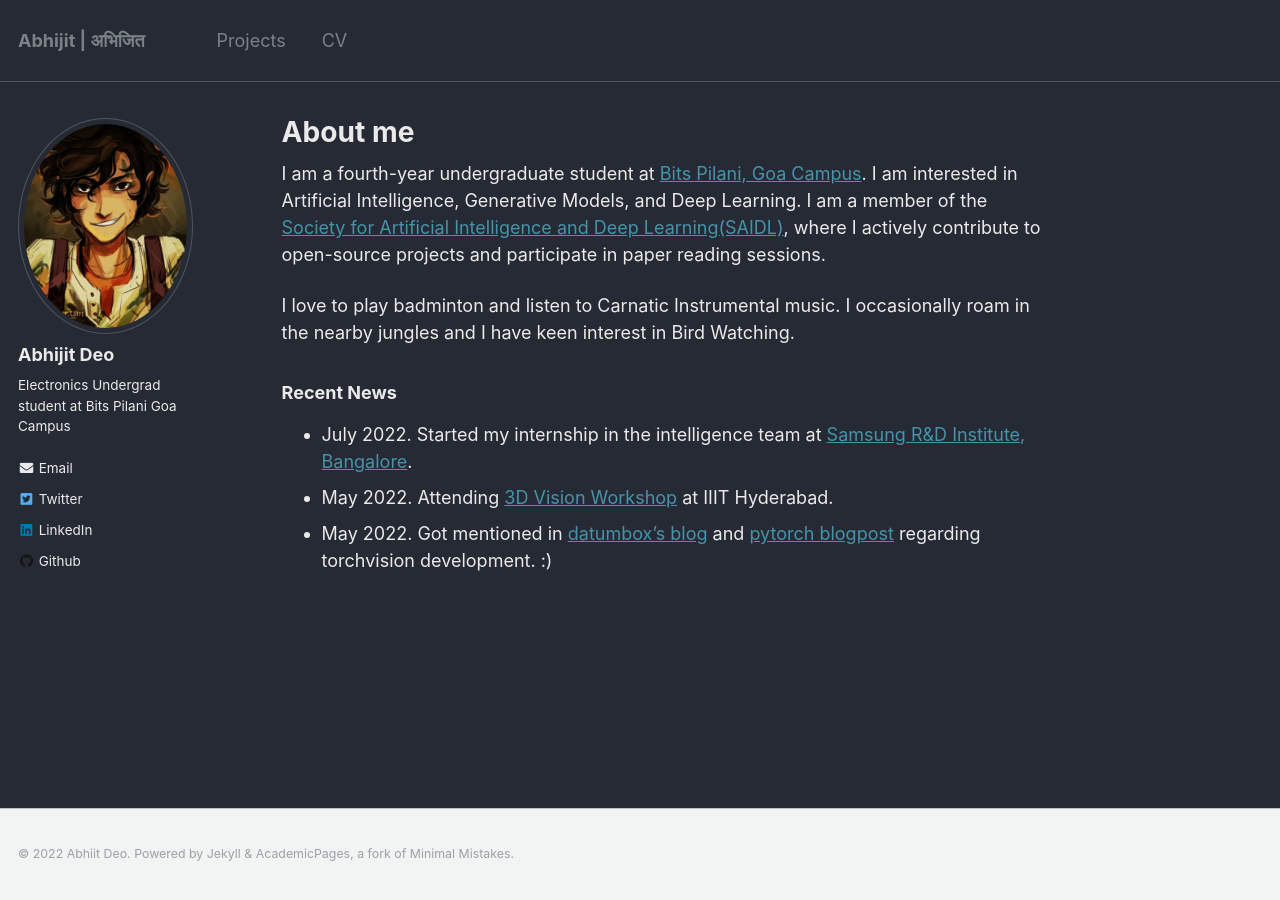
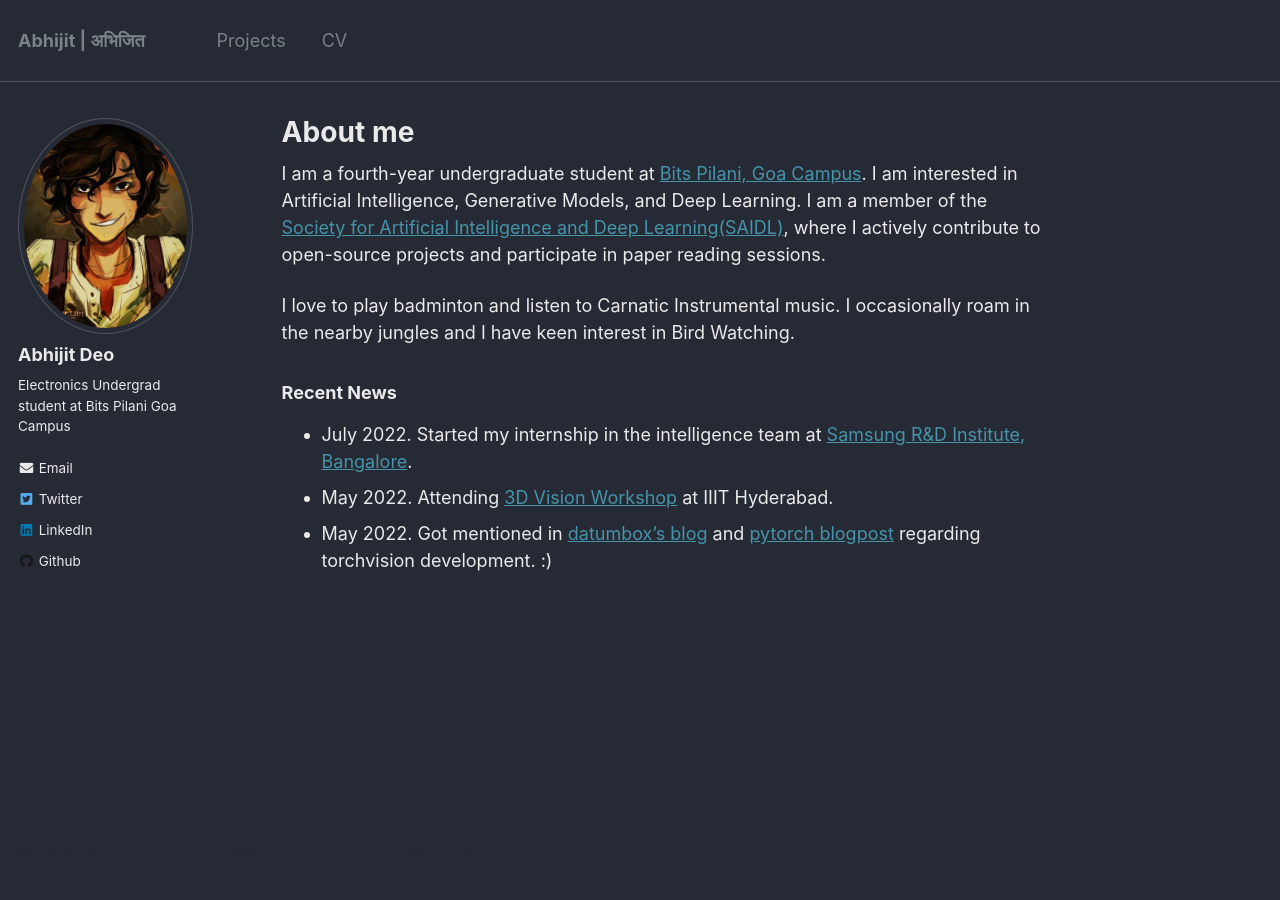
Before and after one commit to abhi-glitchhg/abhi-glitchhg.github.io, a Jekyll site: the page built from _pages/about.md, in a window 1280 px wide. Built offline with Jekyll 4.4.1, drawn with Linux system fonts in a browser that asks for light colours.

Commit message:
Update _footer.scss

```diff
--- a/_sass/_footer.scss
+++ b/_sass/_footer.scss
@@ -15,13 +15,13 @@
   height: auto;
   /* sticky footer fix end */
   margin-top: 3em;
-  color: mix(#fff, $gray, 25%);
+  color: #252a34;
   -webkit-animation: intro 0.3s both;
           animation: intro 0.3s both;
   -webkit-animation-delay: 0.45s;
           animation-delay: 0.45s;
-  background-color: $lighter-gray;
-  border-top: 1px solid $light-gray;
+  background-color: #252a34;
+  border-top: 1px solid #252a34;
 
   footer {
     @include clearfix;
```
